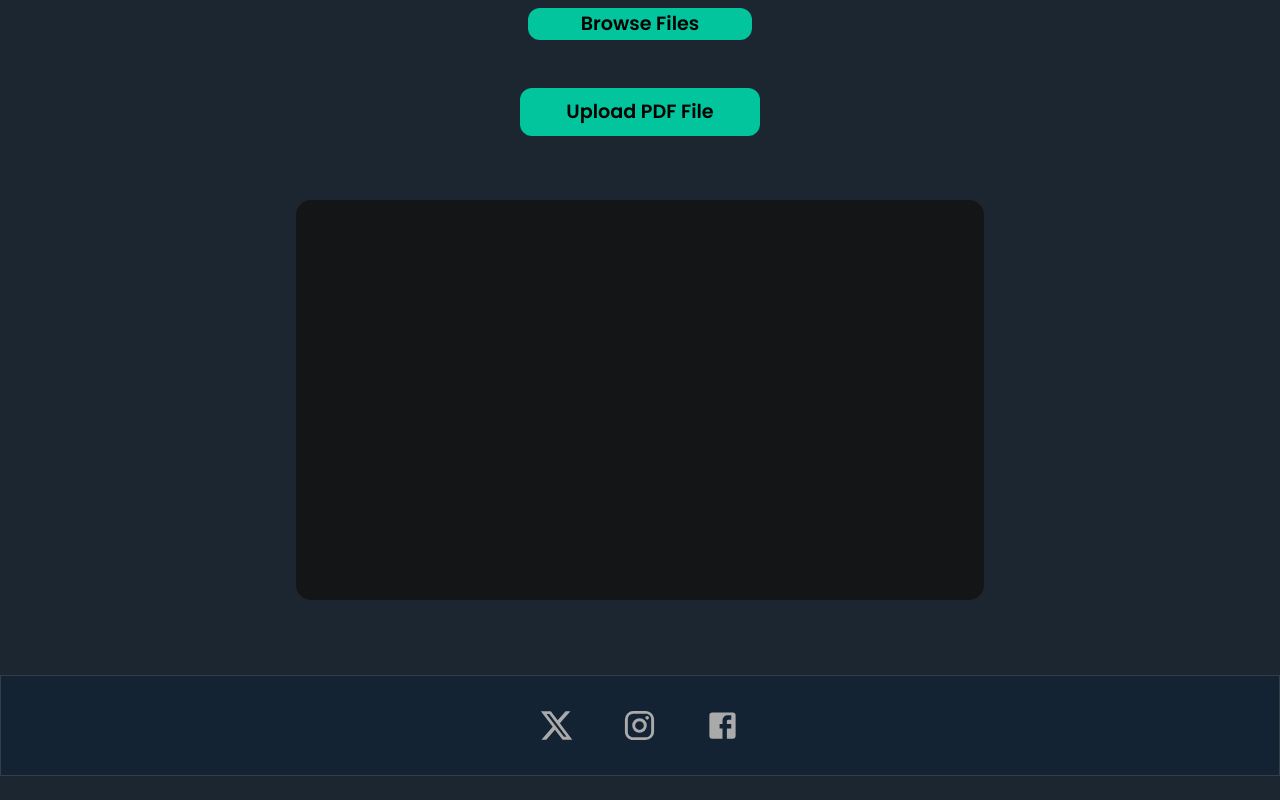
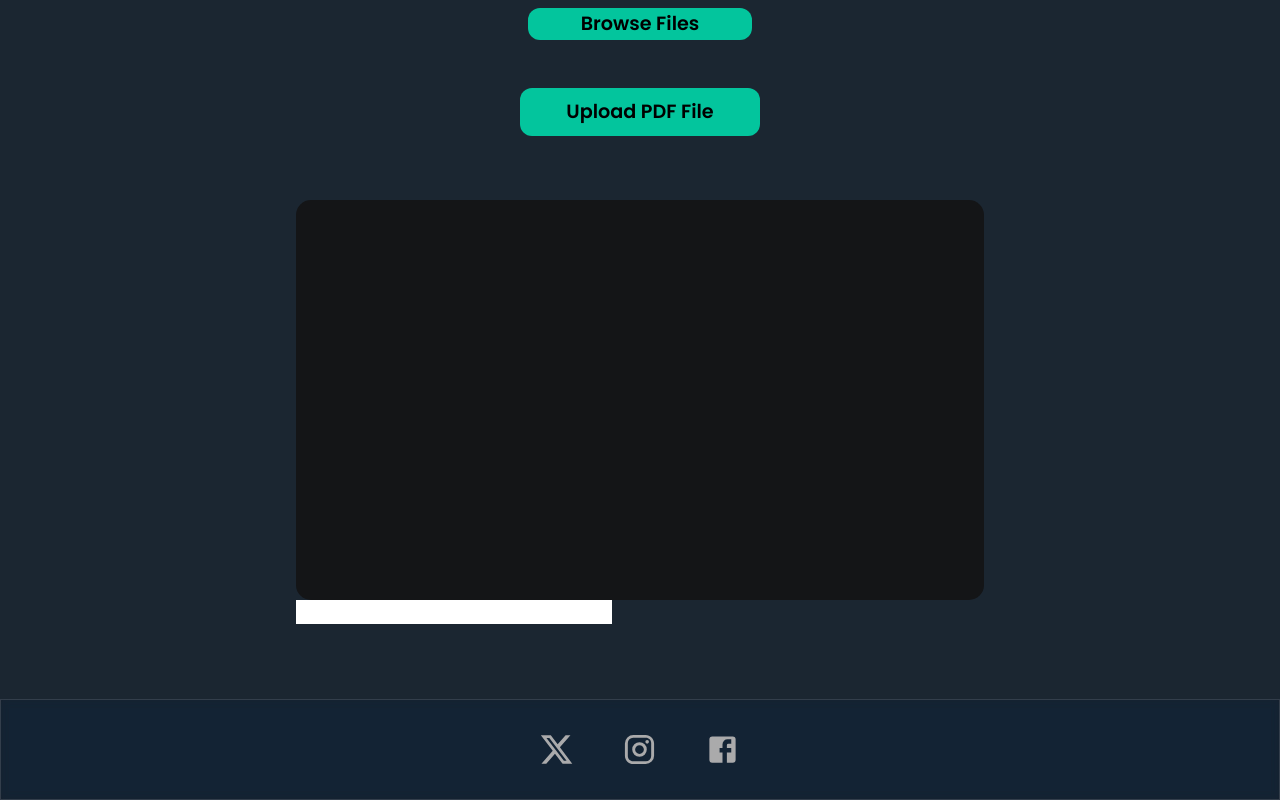
Before and after one commit to TheHolyRoller/gpt1, a Next.js app: page / in a window 1280 px wide. Shown: the part 863-1663 px from the top of the page. Before the commit the page ends 1639 px from the top, so only its background shows below. Built offline with nearby package versions, Linux system fonts and the light colour scheme.

Commit message:
Just setting things up

```diff
--- a/app/Components/CTA.jsx
+++ b/app/Components/CTA.jsx
@@ -55,7 +55,6 @@ const uploadFile = async () => {
     formatData.append('pdfFile', selectedFile);
     console.log('this is the form data with the appended file', formatData);
     console.log('this is the type of form data', typeof formatData);
-
 
     try {
 
@@ -252,6 +251,20 @@ useEffect(() => {
     <div dangerouslySetInnerHTML={{ __html: formattedText + ' ' + words.join(' ') }} />    </section>
 
 
+    {/* {Add in the Text Input Section here} */}
+    <section id='textInputSection'>
+
+    <input type='text'/>
+    <div id='inputSubmitButton'>
+
+      {/* Anchor this to the enter button  */}
+
+    </div>
+
+
+
+    </section>
+
     </div>
 
     </div>
```
